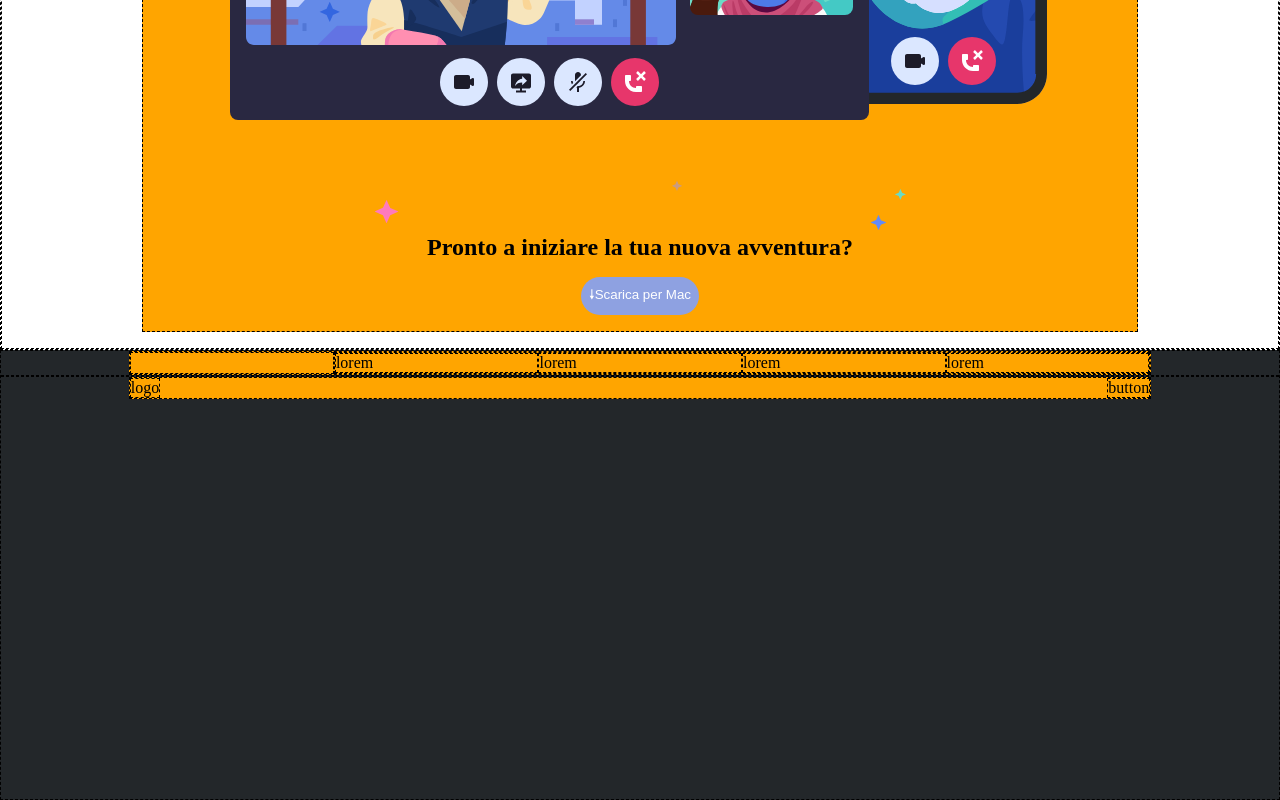
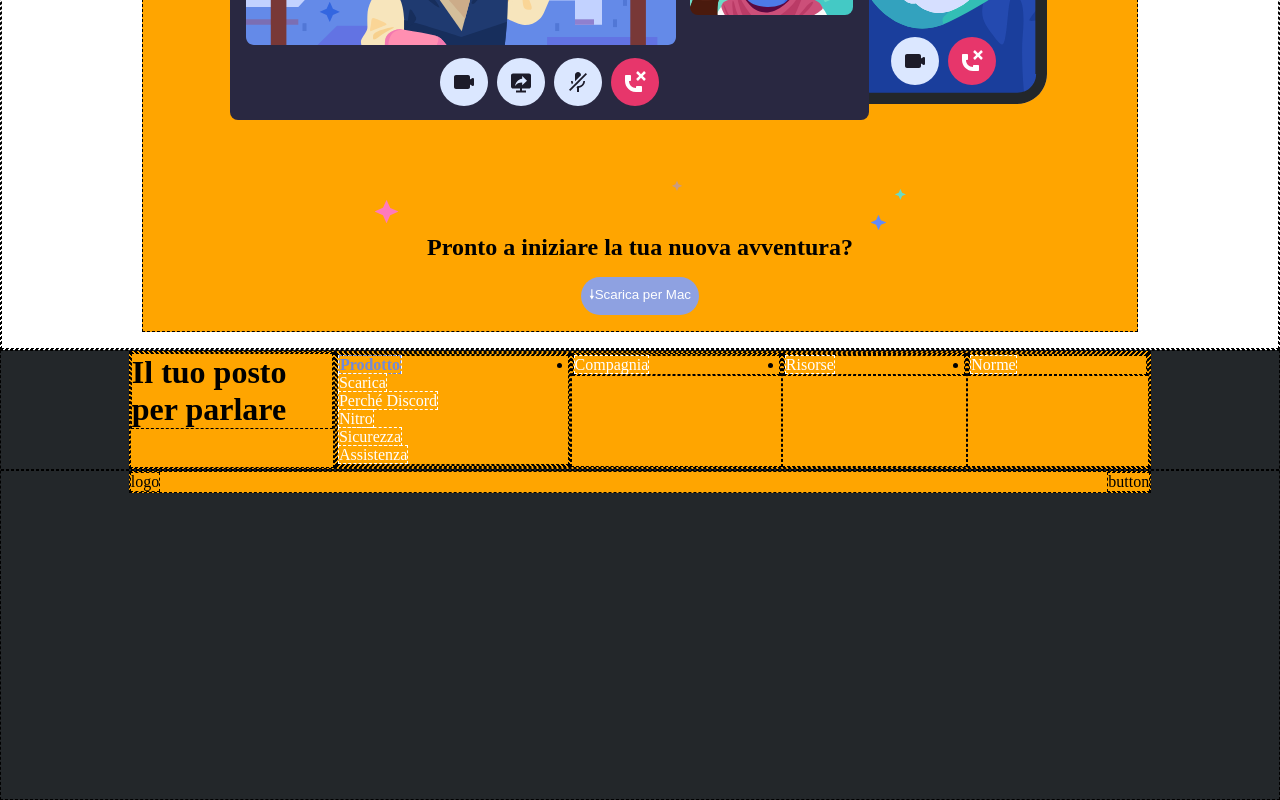
Before and after one commit to FabioMorrone/htmlcss-discord, a plain HTML site: page index.html in a window 1280 px wide. Shown: the part 1945-2745 px from the top of the page. Drawn offline with Linux system fonts and the light colour scheme.

Commit message:
bloccato

```diff
--- a/assets/css/style.css
+++ b/assets/css/style.css
@@ -132,7 +132,8 @@ header {
         padding: 4rem;
         text-align: center;
 
-        font-family: Whitney, 'Helvetica Neue', Helvetica, Arial, sans-serif;
+
+        font-family: 'Whitney', 'Helvetica Neue', 'Helvetica', 'Arial', 'sans-serif';
 
 
         h1 {
@@ -169,10 +170,11 @@ header {
             font-size: 40px
         }
 
-        h2{
+        h2 {
             border: 0;
         }
-        img{
+
+        img {
             border: 0;
         }
 
@@ -185,9 +187,22 @@ footer {
     background-color: var(--dis-primary-dark);
     min-height: 450px;
 
+
     .w-80.d-flex {
         div {
             flex-grow: 1;
+            list-style: none;
+
+        }
+
+        a {
+            color: var(--dis-light);
+            text-decoration-line: none;
+
+
+            .maiusc {
+                color: var(--dis-footer);
+            }
         }
 
     }
--- a/index.html
+++ b/index.html
@@ -93,7 +93,9 @@
         <section class="technology">
             <div class="container">
                 <h1>Tecnologia affidabile per tenersi in contatto</h1>
-                <p>Video e audio a bassa latenza ti faranno sentire come se foste tutti nella stessa stanza. Fai ciao in video,guarda gli amici giocare in streaming, o riunitevi in una sessione di disegno con la condivisione schermo</p>
+                <p>Video e audio a bassa latenza ti faranno sentire come se foste tutti nella stessa stanza. Fai ciao in
+                    video,guarda gli amici giocare in streaming, o riunitevi in una sessione di disegno con la
+                    condivisione schermo</p>
                 <img src="assets/img/item4-big.svg" alt="item4">
                 <img src="assets/img/stars.svg" alt="stars">
                 <h2>Pronto a iniziare la tua nuova avventura?</h2>
@@ -105,13 +107,44 @@
     <footer>
         <div class="container d-flex">
             <div class="w-20">
+                <h1>Il tuo posto per parlare</h1>
+
+
 
             </div>
             <div class="w-80 d-flex">
-                <div>lorem</div>
-                <div>lorem</div>
-                <div>lorem</div>
-                <div>lorem</div>
+                <div>
+                    <nav>
+                        <li>
+                            <a href=""><strong class="maiusc">Prodotto</strong></a><br>
+                            <a href="">Scarica</a><br>
+                            <a href="">Perché Discord</a><br>
+                            <a href="">Nitro</a><br>
+                            <a href="">Sicurezza</a><br>
+                            <a href="">Assistenza</a><br>
+                        </li>
+                    </nav>
+
+
+
+                </div>
+
+                <div>
+                    <ul>
+                        <li><a href="">Compagnia</a></li>
+                    </ul>
+                </div>
+                <div>
+                    <ul>
+                        <li><a href="">Risorse</a></li>
+                    </ul>
+                </div>
+                <div>
+                    <ul>
+                        <li><a href="">Norme</a></li>
+                    </ul>
+                </div>
+
             </div>
         </div>
 
```
